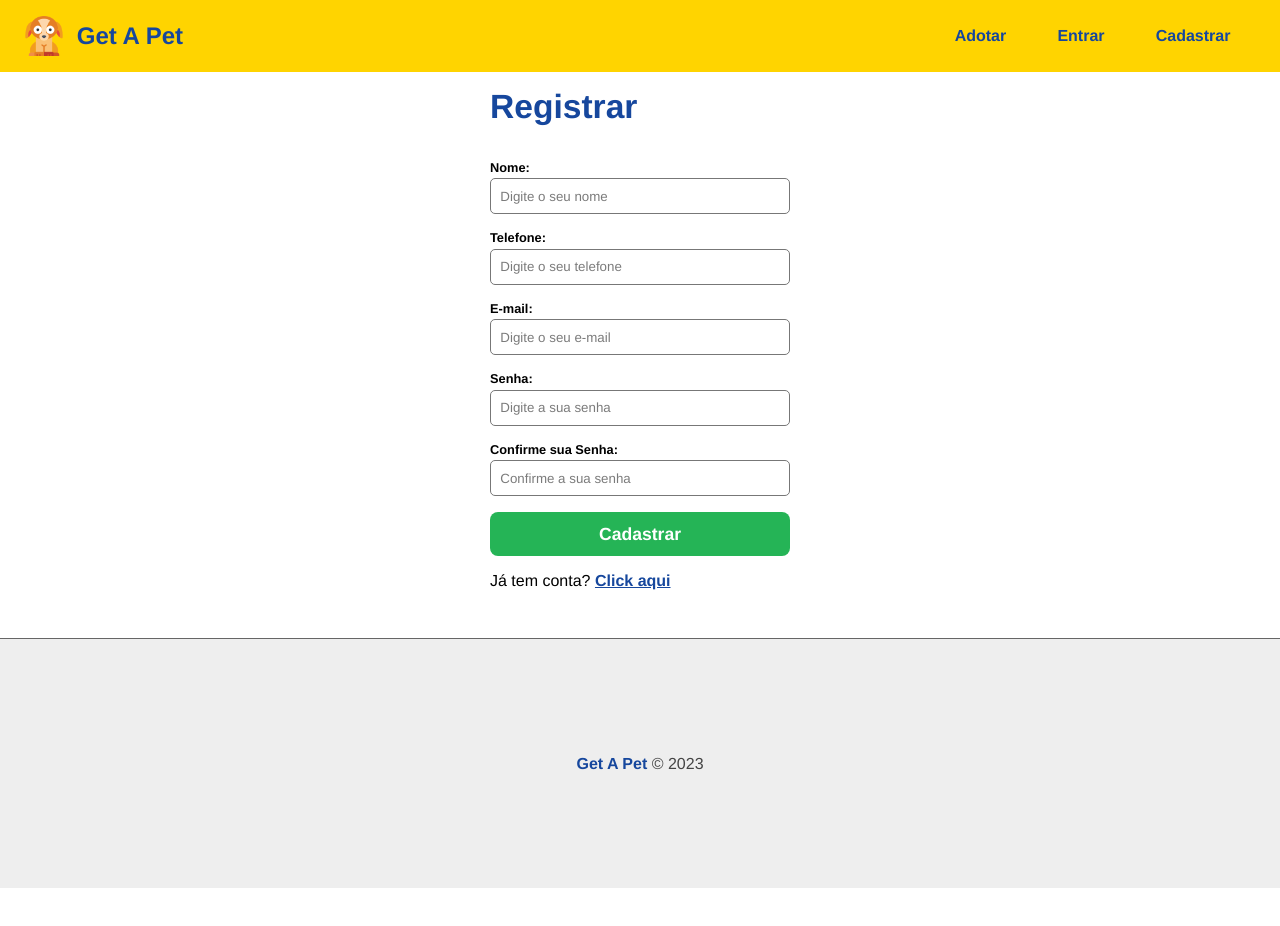
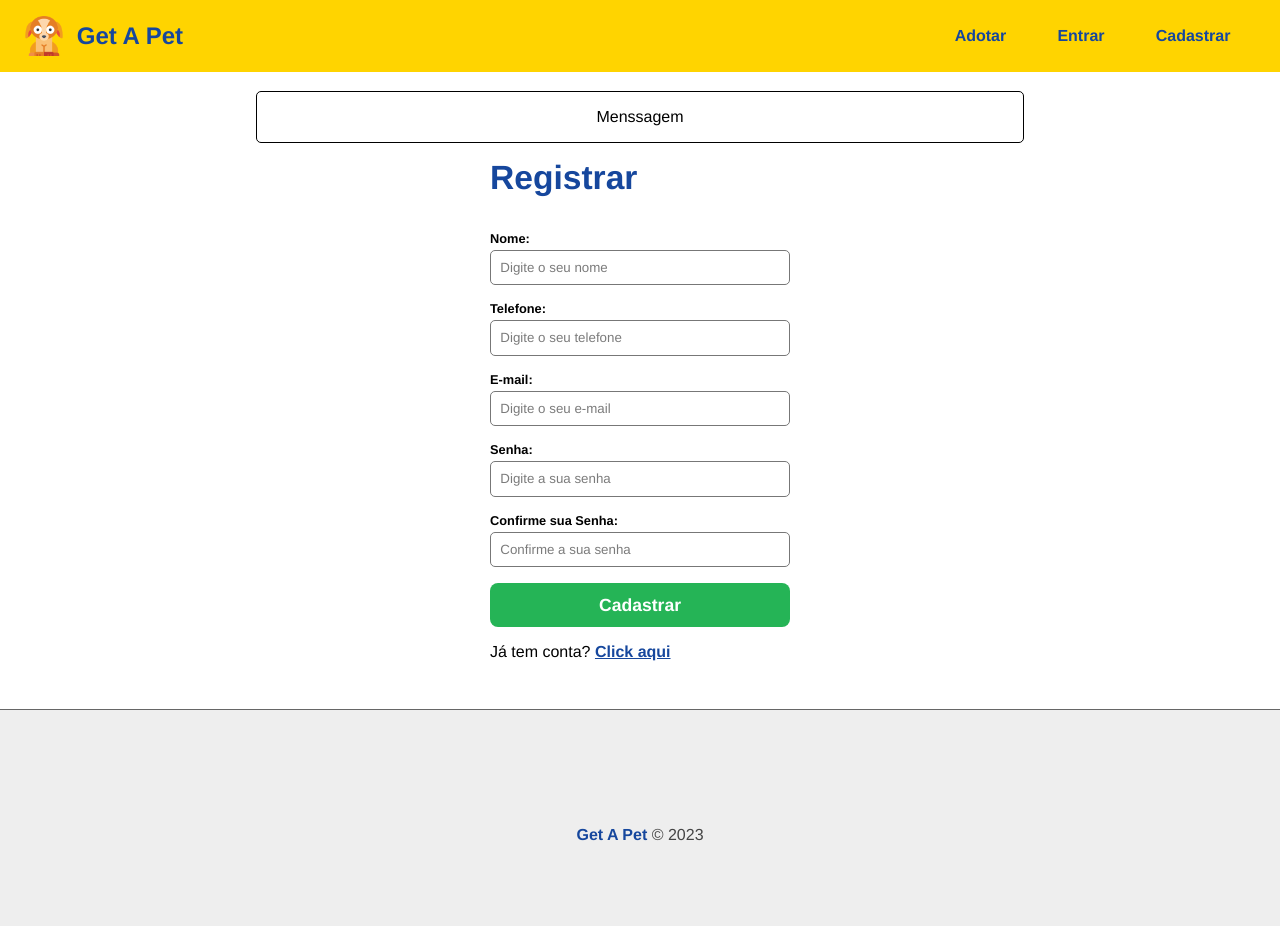
Before and after one commit to Antonio-Elias/Get-A-Pet, a React (Create React App) app in the folder frontend/: page /register in a window 1280 px wide. Shown: the top 926 px of the page. Before the commit the page ends 888 px from the top, so only its background shows below. Built offline with nearby package versions, Linux system fonts and the light colour scheme.

Commit message:
novas funcionalidades

```diff
--- a/frontend/public/index.html
+++ b/frontend/public/index.html
@@ -1,5 +1,5 @@
 <!DOCTYPE html>
-<html lang="en">
+<html lang="pt_br">
   <head>
     <meta charset="utf-8" />
     <link rel="icon" href="%PUBLIC_URL%/favicon.ico" />
--- a/frontend/src/App.js
+++ b/frontend/src/App.js
@@ -4,16 +4,22 @@ import { BrowserRouter as Router, Routes, Route } from 'react-router-dom';
 import Navbar from './components/layout/Navbar';
 import Footer from './components/layout/Footer';
 import Container from './components/layout/Container.js'
+import Message from './components/layout/Message.js';
 
 /* pages */
 import Login from './components/pages/Auth/Login'
 import Register from './components/pages/Auth/Register'
 import Home from './components/pages/Home'
 
+/* Context */
+import { UserProvider } from './context/UserContext';
+
 function App() {
   return (
     <Router>
+      <UserProvider>
         <Navbar />
+        <Message />
         <Container>
           <Routes>
             <Route path='/login' element={<Login />} />
@@ -22,6 +28,7 @@ function App() {
           </Routes>
         </Container>
         <Footer />
+      </UserProvider>
     </Router>
   );
 }
--- /dev/null
+++ b/frontend/src/components/layout/Message.js
@@ -0,0 +1,13 @@
+import { useState } from 'react';
+
+import styles from './Message.module.css'
+
+function Message(){
+    const [type, setType] = useState('');
+
+    return(
+        <div className={`${styles.message} ${styles[type]}`}>Menssagem</div>
+    )
+}
+
+export default Message;
--- /dev/null
+++ b/frontend/src/components/layout/Message.module.css
@@ -0,0 +1,20 @@
+.message{
+    max-width: 60%;
+    padding: 1em;
+    border: 1px solid #000;
+    margin: 1.2em auto 0;
+    text-align: center;
+    border-radius: 5px;
+}
+
+.sucess {
+    color: #155724;
+    background-color: #d4edda;
+    border-color: #c3e6cb;
+}
+
+.error {
+    color: #721c24;
+    background-color: #f8d7da;
+    border-color: #f5c6cb;
+}
--- a/frontend/src/components/pages/Auth/Register.js
+++ b/frontend/src/components/pages/Auth/Register.js
@@ -1,15 +1,30 @@
 import Input from '../../form/input';
 import {Link} from 'react-router-dom';
+import { useState, useContext } from 'react';
 
-import styles from '../../form/Form.module.css'
+import styles from '../../form/Form.module.css';
+
+/** context */
+import { Context } from '../../../context/UserContext';
 
 function Register(){
-    function handleChange(e){}
+    const [user, setUser] = useState({})
+    const { register } = useContext(Context);
+
+    function handleChange(e){
+        setUser({...user, [e.target.name] : e.target.value})
+    }
+
+    function handleSubmint(e){
+        e.preventDefault();
+        //insert database;
+        register(user);
+    }
 
     return(
         <section className={styles.form_container}>
             <h1>Registrar</h1>
-            <form>
+            <form onSubmit={handleSubmint}>
                 <Input
                    text="Nome"
                    type="text"
--- /dev/null
+++ b/frontend/src/context/UserContext.js
@@ -0,0 +1,13 @@
+import { createContext } from "react";
+import userAuth from "../hooks/use.Auth";
+
+const Context = createContext();
+
+function UserProvider({ children }){
+    const { register } = userAuth();
+
+    return <Context.Provider value={{ register }}>{children}</Context.Provider>
+
+}
+
+export { Context, UserProvider}
--- /dev/null
+++ b/frontend/src/hooks/use.Auth.js
@@ -0,0 +1,21 @@
+import api from "../utils/api";
+
+import {useState, useEffect} from 'react';
+import {useHistory} from 'react-router-dom';
+
+export default  function userAuth(){
+
+    async function register(user){
+        try {
+            const data = await api.post('/users/register', user).then((response) => {
+                return response.data;
+            });
+
+            console.log(data);
+        } catch (error) {
+            console.log(error);
+        }
+    }
+
+    return { register }
+}
--- /dev/null
+++ b/frontend/src/utils/api.js
@@ -0,0 +1,5 @@
+import axios from 'axios';
+
+export default axios.create({
+    baseURL: 'http://localhost:5000',
+});
--- /dev/null
+++ b/frontend/src/utils/bus.js
@@ -0,0 +1,2 @@
+import EventEmitter from 'events';
+export default new EventEmitter();
```
Also changed, not shown: frontend/src/hooks/useFlashMessage.js (added, +13 -0 lines). Lines whose indentation alone changed are shown as unchanged.
